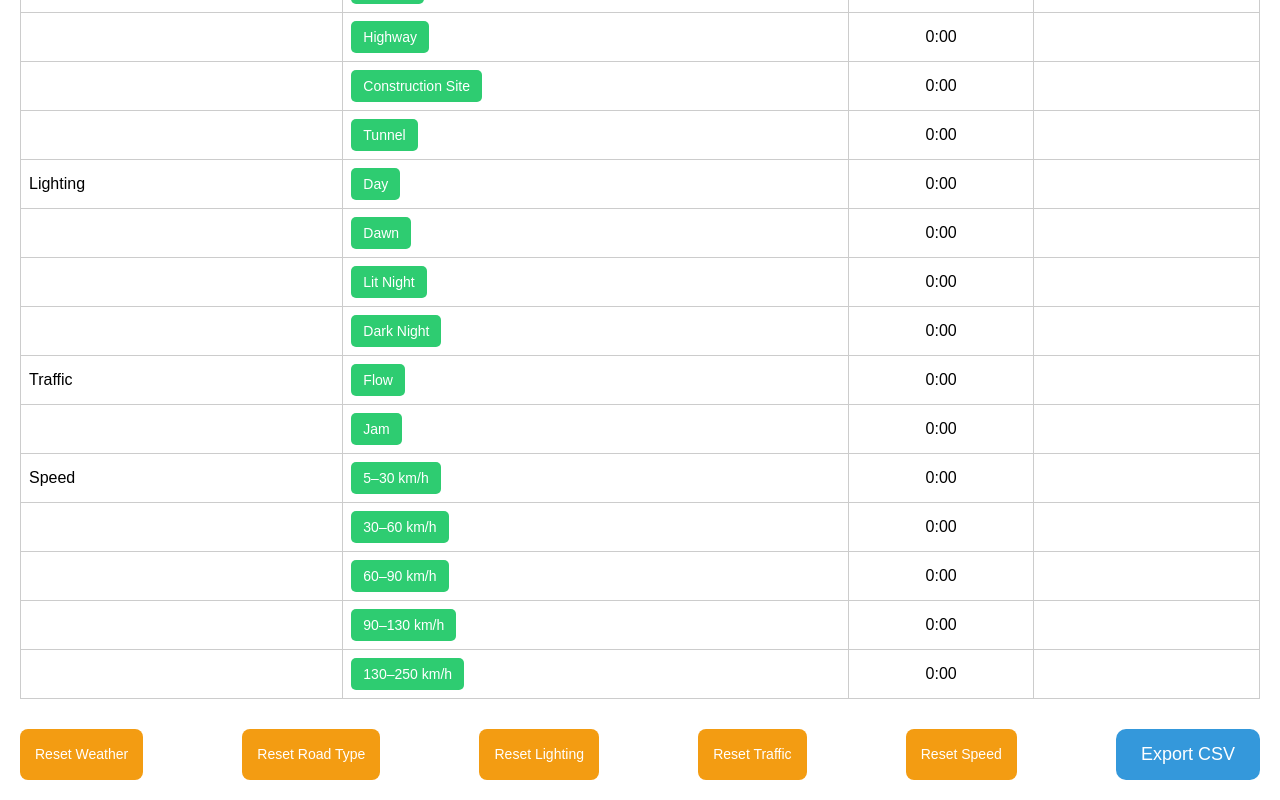
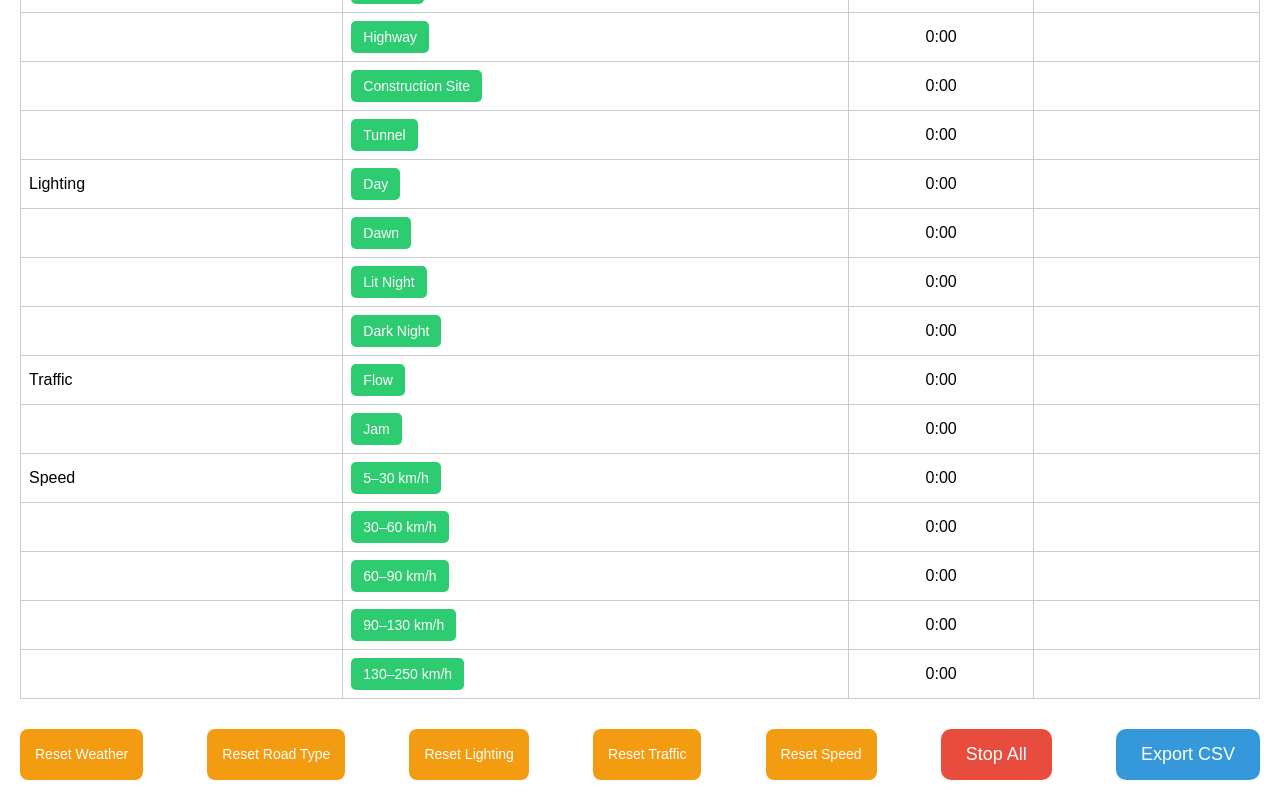
Before and after one commit to vipul180495/Ride-Logger, a React (Create React App) app: page / in a window 1280 px wide. Shown: the part 515-1315 px from the top of the page. Built offline with nearby package versions, Linux system fonts and the light colour scheme.

Commit message:
Added Stop All button and improved CSV export

```diff
--- a/src/App.js
+++ b/src/App.js
@@ -75,19 +75,43 @@ function App() {
     setLogs(updatedLogs);
   };
 
+  // ✅ NEW: Stop all running conditions
+  const stopAll = () => {
+    const updatedLogs = { ...logs };
+    const updatedTimers = { ...timers };
+
+    Object.keys(updatedTimers).forEach(key => {
+      const duration = Date.now() - updatedTimers[key];
+      updatedLogs[key] = (updatedLogs[key] || 0) + duration;
+      delete updatedTimers[key];
+    });
+
+    setLogs(updatedLogs);
+    setTimers({});
+    setRecentStopped("all");
+    setTimeout(() => setRecentStopped(""), 2000);
+  };
+
+  // CSV Export Function (fixed for Render)
   const exportCSV = () => {
     let csv = "Category,Condition,Minutes\n";
+
     for (let key in logs) {
       const [category, condition] = key.split("-");
       const totalMs = logs[key];
-      csv += `${category},${condition},${formatTime(totalMs)}\n`;
+      const totalMinutes = (totalMs / 60000).toFixed(2); // convert ms to minutes
+      csv += `${category},${condition},${totalMinutes}\n`;
     }
-    const blob = new Blob([csv], { type: "text/csv" });
+
+    const blob = new Blob([csv], { type: "text/csv;charset=utf-8;" });
     const url = URL.createObjectURL(blob);
-    const a = document.createElement("a");
-    a.href = url;
-    a.download = "ride_data.csv";
-    a.click();
+    const link = document.createElement("a");
+    link.href = url;
+    link.setAttribute("download", "ride_data.csv");
+    document.body.appendChild(link);
+    link.click();
+    document.body.removeChild(link);
+    URL.revokeObjectURL(url);
   };
 
   const getTotalMs = (key) => {
@@ -150,7 +174,12 @@ function App() {
         </tbody>
       </table>
 
-      <div style={{ marginTop: "20px", display: "flex", justifyContent: "space-between", flexWrap: "wrap" }}>
+      <div style={{
+        marginTop: "20px",
+        display: "flex",
+        justifyContent: "space-between",
+        flexWrap: "wrap"
+      }}>
         {Object.keys(categories).map(category => (
           <button
             key={category}
@@ -169,6 +198,24 @@ function App() {
             Reset {category}
           </button>
         ))}
+
+        {/* 🆕 Stop All Button */}
+        <button
+          onClick={stopAll}
+          style={{
+            padding: "15px 25px",
+            fontSize: "18px",
+            backgroundColor: "#e74c3c",
+            color: "white",
+            border: "none",
+            borderRadius: "10px",
+            cursor: "pointer",
+            marginTop: "10px"
+          }}
+        >
+          Stop All
+        </button>
+
         <button
           onClick={exportCSV}
           style={{
```
